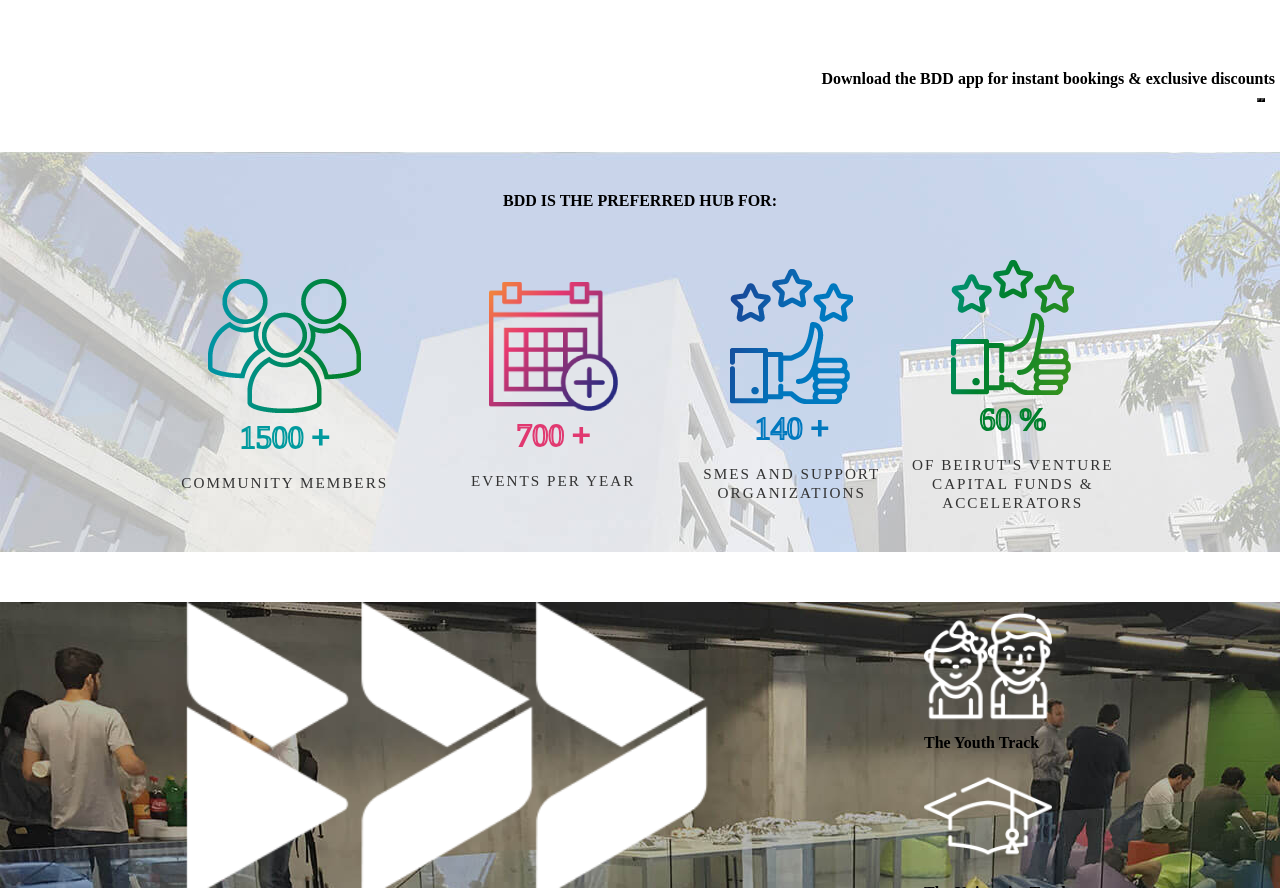
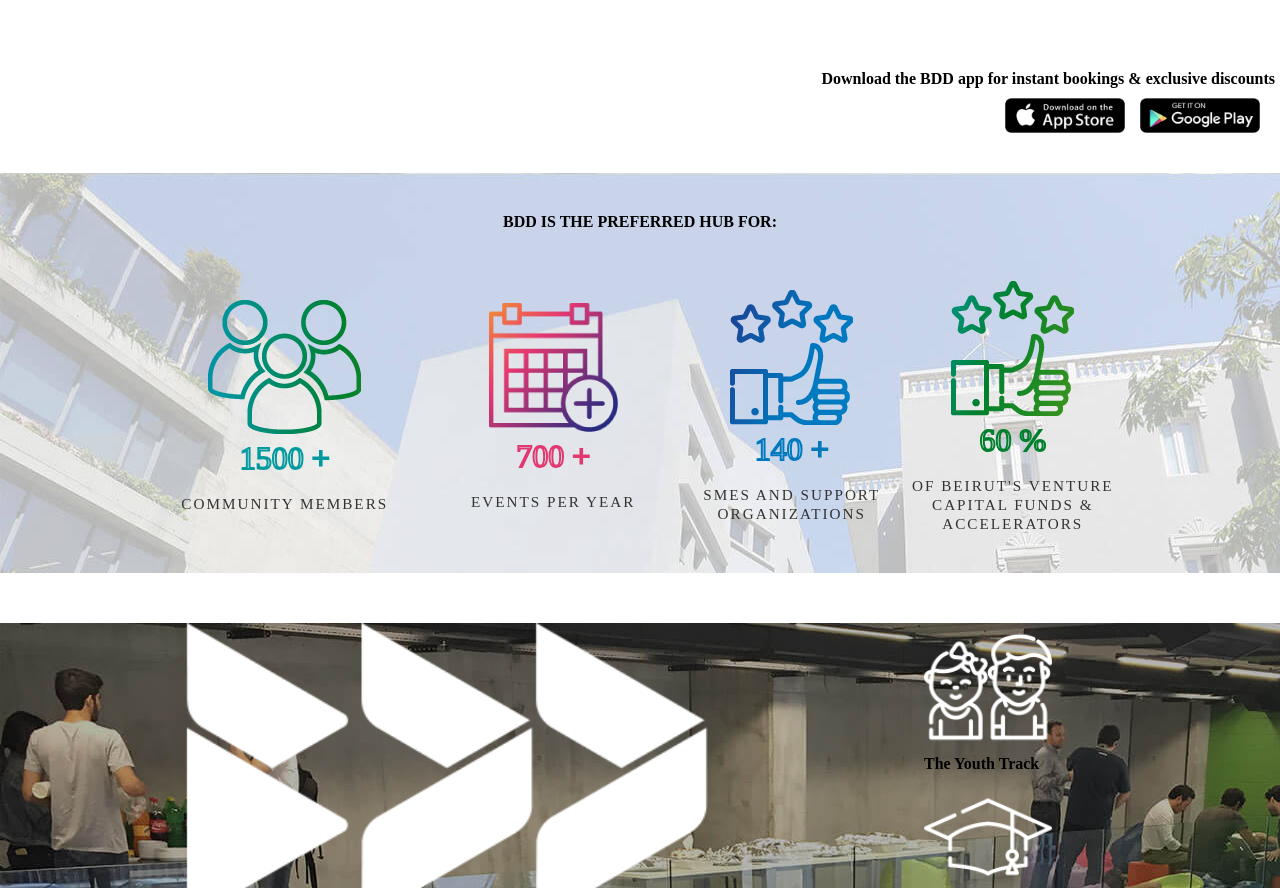
Before and after one commit to Sarah-housayni/bddclone-frontend, a plain HTML site: page index.html in a window 1280 px wide. Shown: the part 3180-4068 px from the top of the page. Drawn offline with Linux system fonts and the light colour scheme.

Commit message:
added the download button ad images

```diff
--- a/index.html
+++ b/index.html
@@ -100,7 +100,7 @@
       </div>
       <div class="joinbdd">
         <div class="join-img">
-                  <img src="/images/join-bdd-1.png" width="70%" height="20%">
+                  <img src="/images/join-bdd-1.png" width="70%" height="30px">
 
               </div>
         <div class="joinways">
@@ -153,9 +153,9 @@
       <section>
         <div class="download">
         <div class="download-discription"><b>Download the BDD app for instant bookings & exclusive discounts<b></b></div>
-        <div class="download-button">
-          <button class="btn-apple"></button>
-          <button class="btn-store"></button>
+        <div class="download-img">
+          <img  class="download-figures" src="/images/app-store.png">
+          <img class="download-figures" src="/images/google-play.png">
         </div>
       </div>
       </section>
--- a/styles.css
+++ b/styles.css
@@ -244,11 +244,15 @@
   .download-discription{
     text-align: right;
   }
-  .download-button{
+  .download-img{
+  margin-top: 10px;
     display: flex;
-    margin-left: 10px;
-    justify-content: flex-end;
-    padding: 10px;
+    justify-content: end;
+  }
+  .download-figures{
+    width: 120px;
+    height: 35px;
+    margin-right: 15px;
   }
   .statistics{
     background: url("/images/parallax-light.jpg");
```
